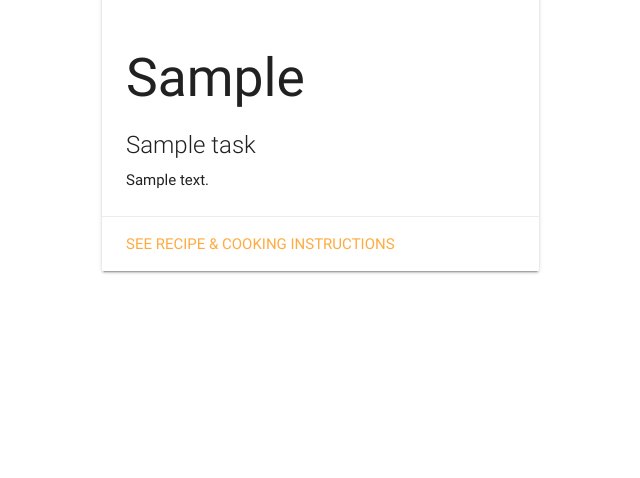
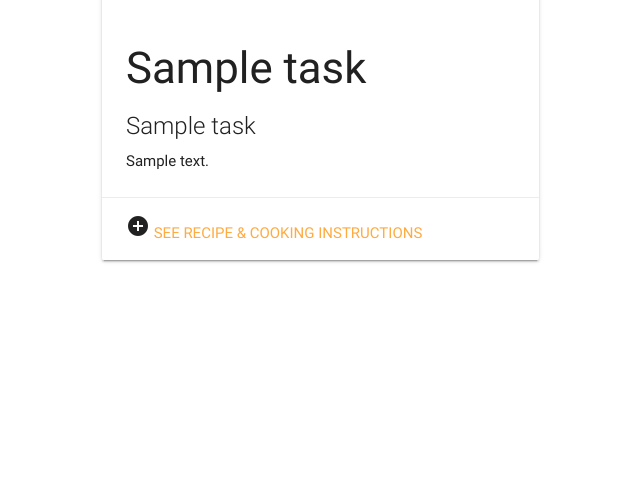
Before and after one commit to Code-Institute-Submissions/Milestone_Project3, a Flask app: page / in a window 1280 px wide. Shown: the part 309-787 px from the top of the page, without its empty margins (90-730 px from the left). Run offline with Flask 2, Linux system fonts and the light colour scheme; a database or web service that is not in the repository returns one stand-in record (values such as "Sample title"); some libraries are stand-ins or nearby versions.

Commit message:
add recipes page added - rendering of html pages issue fixed - good to continue with implementing the foundations

```diff
--- a/app.py
+++ b/app.py
@@ -3,12 +3,13 @@ from flask import Flask, render_template, redirect, request, url_for
 from flask_pymongo import PyMongo
 from bson.objectid import ObjectId
 
-
 app = Flask(__name__)
 app.config["MONGO_DBNAME"] = 'task_manager'
 app.config["MONGO_URI"] = os.environ.get('MONGO_URI')
 
+
 mongo = PyMongo(app)
+
 
 @app.route('/')
 @app.route('/get_tasks')
@@ -16,6 +17,11 @@ def get_tasks():
     return render_template("tasks.html", tasks=mongo.db.tasks.find())
 
 
+@app.route('/add_recipe')
+def add_recipe():
+    return render_template("addrecipe.html")
+
+
 if __name__ == '__main__':
     app.run(host=os.environ.get('IP'),
             port=int(os.environ.get('PORT')),
--- /dev/null
+++ b/templates/addrecipe.html
@@ -0,0 +1,5 @@
+{% extends 'base.html' %} {% block content %}
+
+<h3>Add Recipe</h3>
+
+{% endblock %}
--- a/templates/tasks.html
+++ b/templates/tasks.html
@@ -1,5 +1,4 @@
-{% extends 'base.html' %}
-{% block content %}
+{% extends 'base.html' %} {% block content %}
 
 
 {% for task in tasks %}
@@ -11,14 +10,16 @@
                     <img src="https://images.unsplash.com/photo-1515516089376-88db1e26e9c0?ixlib=rb-1.2.1&ixid=eyJhcHBfaWQiOjEyMDd9&auto=format&fit=crop&w=1950&q=80" style="width:100%;height:300px">
                 </div>
                 <div class="card-content">
-                    <h2>{{task.task_type}}</h2>
+                    <h3>{{task.category_name}}</h3>
                     <span class="card-title">{{task.task_name}}</span>
                     <p>
                         {{task.task_description}}
                     </p>
                 </div>
                 <div class="card-action">
-                    <a href="#">See recipe & cooking instructions</a>
+                    <i class="material-icons">add_circle</i><span>
+                        <a href="#">See recipe & cooking instructions</a>
+                    </span>
                 </div>
             </div>
         </div>
```
